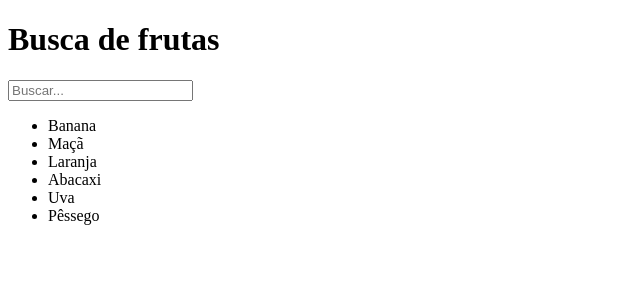
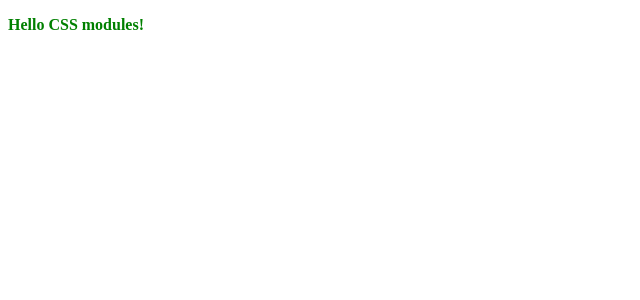
Before and after one commit to lucasmsouza24/react-study, a React (Vite) app: page / in a window 1280 px wide. Shown: the top 300 px of the page, without its empty margins (0-640 px from the left). Built offline with nearby package versions, Linux system fonts and the light colour scheme.

Commit message:
feat: :sparkles: learn about `css.module`

```diff
--- a/src/App.jsx
+++ b/src/App.jsx
@@ -1,7 +1,7 @@
-import AppUseCallback from "./topics/02-hooks/05-useCallback/AppUseCallback"
+import MyComponent from "./topics/03-estilizacao/03-css-modules/MyComponent"
 
 function App() {
-  return <AppUseCallback />
+  return <MyComponent />
 }
 
 export default App
--- /dev/null
+++ b/src/topics/03-estilizacao/03-css-modules/MyComponent.jsx
@@ -0,0 +1,7 @@
+// MyComponent.jsx
+
+import styles from './MyComponent.module.css';
+
+export default function MyComponent() {
+    return <p className={styles.text}>Hello CSS modules!</p>
+}
--- /dev/null
+++ b/src/topics/03-estilizacao/03-css-modules/MyComponent.module.css
@@ -0,0 +1,5 @@
+/* MyComponent.module.css */
+.text {
+    color: green;
+    font-weight: bold;
+}
```
